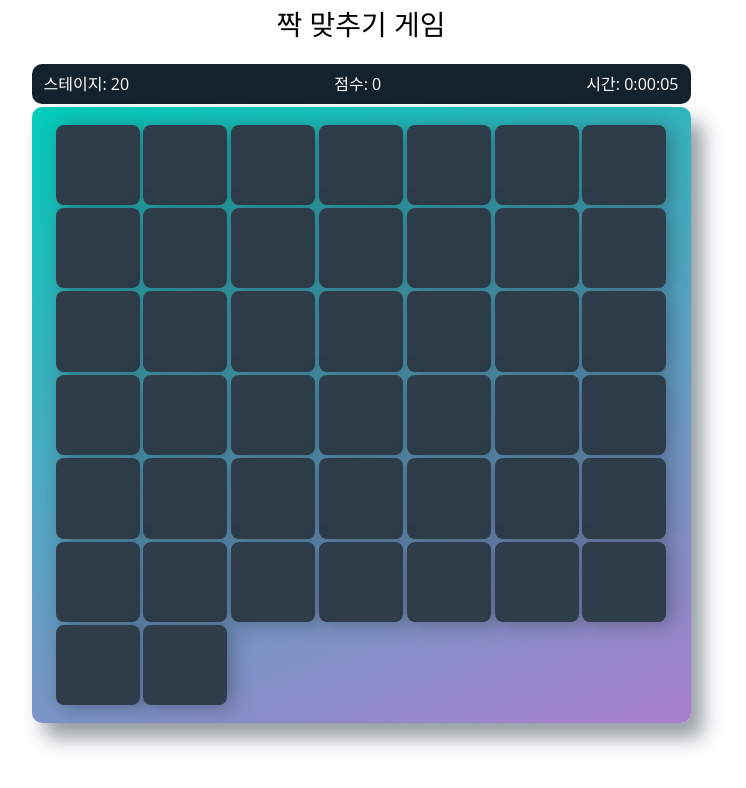
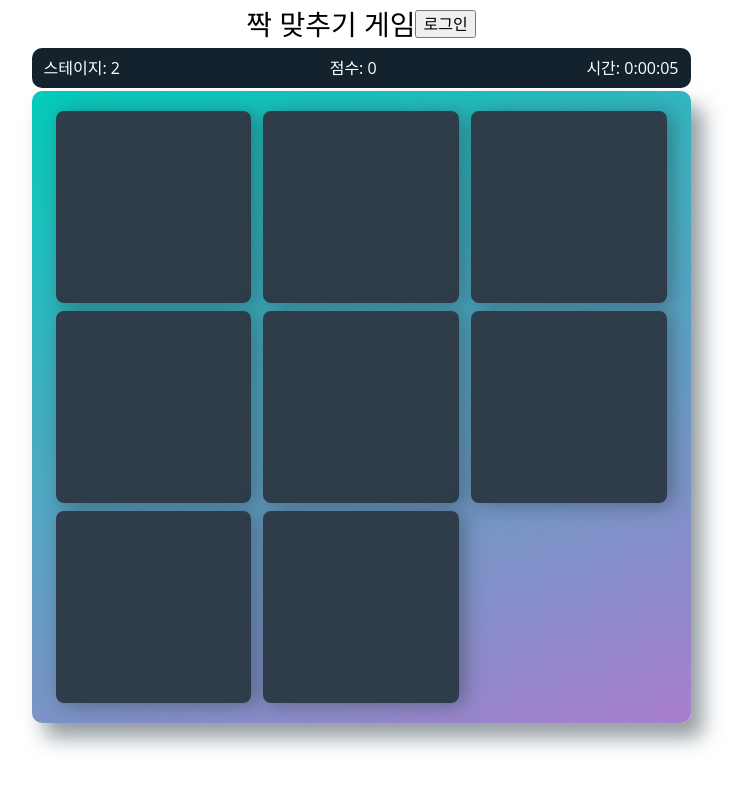
Before and after one commit to danjun-yor/memory-game, a React (Create React App) app: page / in a window 1280 px wide. Shown: the top 788 px of the page, without its empty margins (279-1025 px from the left). Built offline with nearby package versions, Linux system fonts and the light colour scheme; a web font is replaced by a local one.

Commit message:
연속적으로 카드를 체크할 수 있도록 변경

```diff
--- a/package.json
+++ b/package.json
@@ -21,6 +21,7 @@
   "scripts": {
     "start": "react-scripts start",
     "build": "react-scripts build",
+    "deploy": "gh-pages -d build",
     "test": "react-scripts test",
     "eject": "react-scripts eject"
   },
@@ -41,6 +42,8 @@
   },
   "devDependencies": {
     "@types/node-sass": "^4.11.0",
+    "gh-pages": "^2.1.1",
     "sass-loader": "^8.0.0"
-  }
+  },
+  "homepage": "http://danjun-yor.github.io/memory-game"
 }
--- a/src/App.tsx
+++ b/src/App.tsx
@@ -10,7 +10,7 @@ interface State {}
 
 export default class App extends Component<Props, State> {
   state = {
-    stage: 20,
+    stage: 2,
     score: 0,
     time: 0
   };
@@ -45,9 +45,9 @@ export default class App extends Component<Props, State> {
     clearInterval(this.timerID);
   }
 
-  scoreUp() {
+  scoreUp(cnt: number) {
     this.setState({
-      score: this.state.score + 100
+      score: this.state.score + 100 * cnt
     });
   }
 
@@ -58,11 +58,14 @@ export default class App extends Component<Props, State> {
       <div className="App">
         <header>
           <h1>짝 맞추기 게임</h1>
+          <button
+            onClick={() => {
+              alert("순위!");
+            }}
+          >
+            로그인
+          </button>
         </header>
-        {/*
-        1. 레벨이 증가할 때마다 게임의 칸수가 2x2 부터 가로/세로 하나씩 증가
-        2. 제한시간은 2분! => 지나면 종료
-        */}
         <main>
           <section className="score-panel">
             <div>
--- a/src/Components/Deck/index.tsx
+++ b/src/Components/Deck/index.tsx
@@ -107,13 +107,13 @@ const allIcons = [
 
 interface Props {
   stage: number;
-  scoreUp: () => void;
+  scoreUp: (cnt: number) => void;
   stageUp: () => void;
 }
 
 interface State {
   cards: Array<tCard>;
-  prevCard: tCard | null;
+  checkCardIds: Array<number>;
   isFlipping: boolean;
   mapSize: number;
   onNextStage: boolean;
@@ -131,7 +131,7 @@ export type tCard = {
 export default class Deck extends Component<Props, State> {
   state = {
     cards: this.getNewCards(this.props.stage),
-    prevCard: null,
+    checkCardIds: [] as Array<number>,
     isFlipping: false,
     mapSize: this.getMapSize(),
     onNextStage: false
@@ -247,48 +247,55 @@ export default class Deck extends Component<Props, State> {
   }
 
   async handleCardClick(i: number) {
-    const { scoreUp, stageUp } = this.props;
-    const { prevCard, isFlipping } = this.state;
     const cards = this.state.cards.slice();
+    const checkCardIds = this.state.checkCardIds.slice();
 
-    if (isFlipping) return;
     if (!cards[i]) return;
     if (!cards[i].card) return;
     if (cards[i].isOpened) return;
     if (cards[i].isChecked) return;
+    if (cards[i].isFlipping) return;
+
+    checkCardIds.push(i);
     this.setState({
-      isFlipping: true
+      checkCardIds: checkCardIds
     });
+    await this.flip([i]);
 
-    await this.flip([i]);
-    /* ToDo: 카드쌍 맞았는지 틀렸는지 체크 */
-    if (!prevCard) {
-      this.setState({
-        prevCard: cards[i],
-        isFlipping: false
-      });
-      return;
+    if (cards.every(card => !card.isFlipping)) {
+      let cnt = 0;
+      const shouldFilpCardIds = [];
+      while (checkCardIds.length >= 2) {
+        const pairCardIds = checkCardIds.splice(0, 2);
+
+        if (
+          cards[pairCardIds[0]].card!.iconName ===
+          cards[pairCardIds[1]].card!.iconName
+        ) {
+          cards[pairCardIds[0]].isChecked = true;
+          cards[pairCardIds[1]].isChecked = true;
+          cnt++;
+        } else {
+          shouldFilpCardIds.push(...pairCardIds);
+        }
       }
 
-    if (cards[i].card!.iconName === prevCard!["card"]["iconName"]) {
-      cards[i].isChecked = true;
-      cards[prevCard!["id"]].isChecked = true;
+      this.props.scoreUp(cnt);
+      if (cards.every(card => card.isChecked)) {
+        this.props.stageUp();
+        this.setState({
+          cards: this.getNewCards(this.props.stage + 1, true),
+          onNextStage: true
+        });
+      } else {
         this.setState({
           cards: cards
         });
-      scoreUp();
-    } else {
-      this.flip([i, prevCard!["id"]]);
       }
-    await this.setState({
-      prevCard: null,
-      isFlipping: false
-    });
-    if (this.checkClear()) {
-      stageUp();
+
+      await this.flip(shouldFilpCardIds);
       this.setState({
-        cards: this.getNewCards(this.props.stage, true),
-        onNextStage: true
+        checkCardIds: checkCardIds
       });
     }
   }
@@ -297,37 +304,25 @@ export default class Deck extends Component<Props, State> {
     const { cards } = this.state;
 
     const cardIds = cards.map(card => card.id);
-    this.setState({
-      isFlipping: true
-    });
     await this.flip(cardIds);
     setTimeout(async () => {
       await this.flip(cardIds);
-      this.setState({
-        isFlipping: false
-      });
     }, 1000);
   }
 
   async componentDidUpdate() {
-    const { cards, onNextStage } = this.state;
+    const { onNextStage } = this.state;
+    const { cards } = this.state;
 
     if (onNextStage) {
       this.setState({
         onNextStage: false
       });
-      // css로 카드가 뒤집어지는데 0.8초 걸려서 타임아웃으로 실행을 늦춤
       setTimeout(async () => {
         const cardIds = cards.map(card => card.id);
-        this.setState({
-          isFlipping: true
-        });
         await this.flip(cardIds);
         setTimeout(async () => {
           await this.flip(cardIds);
-          this.setState({
-            isFlipping: false
-          });
         }, 1000);
       }, 400);
     }
--- a/src/styles.scss
+++ b/src/styles.scss
@@ -36,7 +36,7 @@ main {
   justify-content: center;
   align-items: center;
   flex-direction: column;
-  padding: 1rem;
+  padding: 0 1rem 1rem 1rem;
 
   @include media(">tablet") {
     width: 691px;
```
Also changed, not shown: 1 other file (tests, documents, lock files or other folders). Lines whose indentation alone changed are shown as unchanged.
